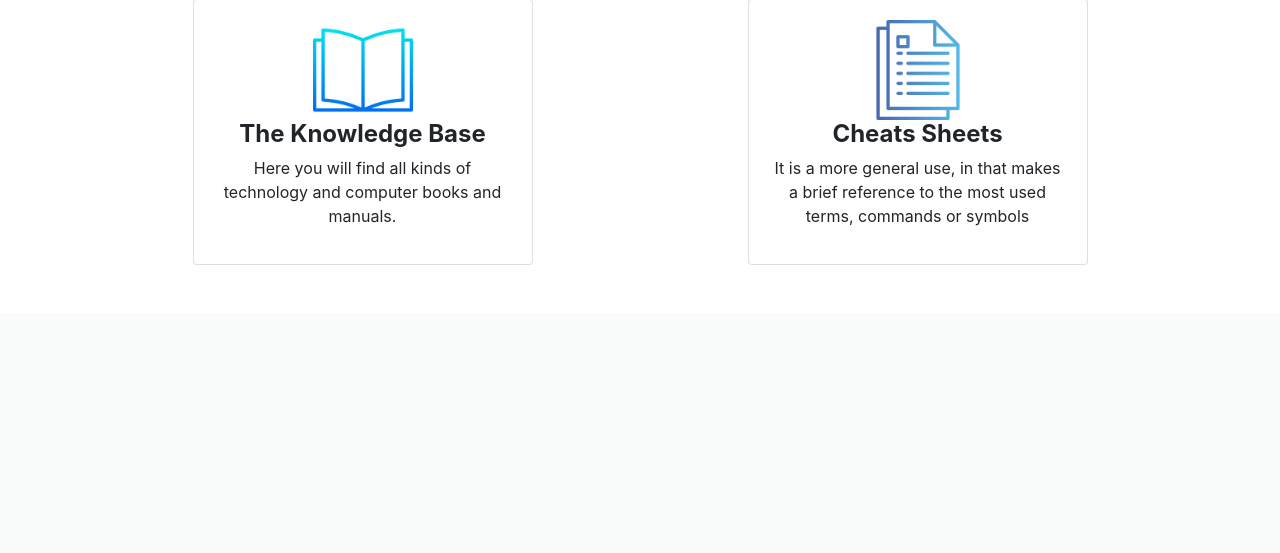
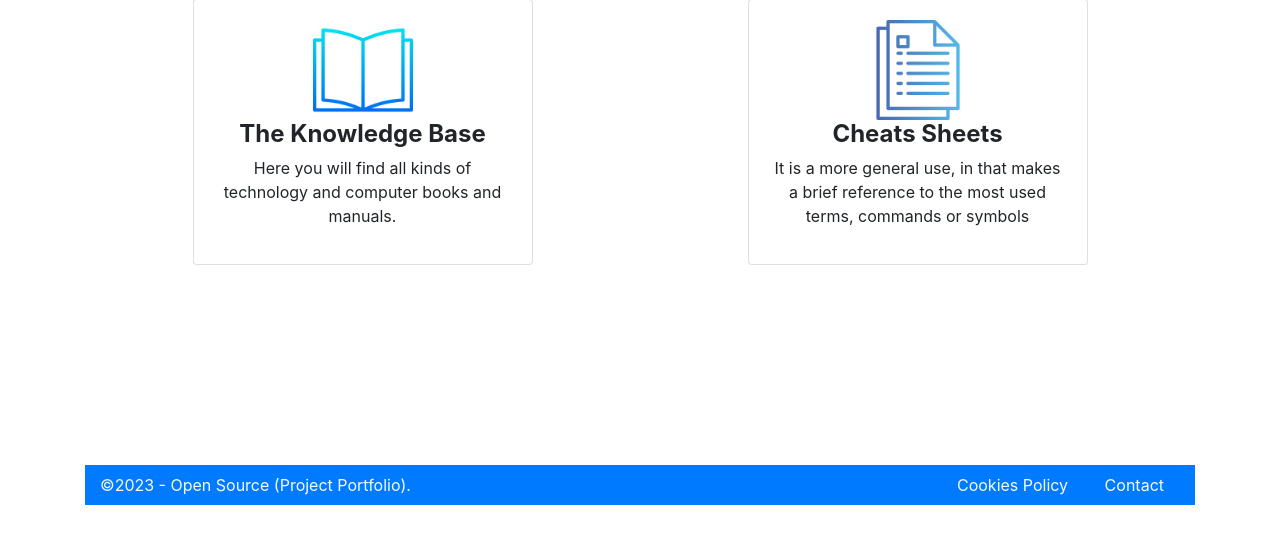
Before and after one commit to crasride/Dev-Resources-Management, a Django app: page / in a window 1280 px wide. Shown: the part 502-1055 px from the top of the page. Before the commit the page ends 767 px from the top, so only its background shows below. Run offline with Django 4.2, Linux system fonts and the light colour scheme; some libraries are stand-ins or nearby versions.

Commit message:
add page contact and coockies-policy

```diff
--- a/library/templates/base.html
+++ b/library/templates/base.html
@@ -76,7 +76,8 @@
 		{% block content %}
 		{% endblock %}
 	</div>
-
+	{% block footer %}{% endblock %}
+</body>
 	<!-- Link scripts de Bootstrap -->
 	<script src="https://code.jquery.com/jquery-3.2.1.slim.min.js"
 		integrity="sha384-KJ3o2DKtIkvYIK3UENzmM7KCkRr/rE9/Qpg6aAZGJwFDMVNA/GpGFF93hXpG5KkN"
--- a/library/templates/home.html
+++ b/library/templates/home.html
@@ -1,5 +1,4 @@
 {% extends 'base.html' %}
-
 
 {% block content %}
 
@@ -9,8 +8,7 @@
 	}
 </style>
 
-
-<div class="container" py-5>
+<div class="container">
 	<section class="card card-body mt-5">
 		<h1 class="text-center font-weight-bold">Help documentation for you projects</h1>
 		<h3 class="text-center title font-weight-bold">Seek and find, it's all here</h3>
@@ -47,3 +45,29 @@
 	</div>
 
 {% endblock %}
+
+{% block footer %}
+	<footer>
+		<div class="container-fluid bg-primary text-light py-2 footer-container">
+			<div class="row">
+				<div class="col-md accordion-body">
+					<span>©2023 - Open Source (Project Portfolio).</span>
+				</div>
+				<div class="col-md-6 text-right">
+					<a class="text-light mx-3" href="/cookies_policy">Cookies Policy</a>
+					<a class="text-light mx-3" href="/contact">Contact</a>
+				</div>
+			</div>
+		</div>
+	</footer>
+
+	<style>
+
+		.footer-container {
+  width: 100%;
+  margin-left: 0;
+  margin-right: 0;
+  margin-top: 200px;
+}
+	</style>
+{% endblock %}
--- a/library/views.py
+++ b/library/views.py
@@ -19,6 +19,12 @@
 
 def about(request):
     return render(request, 'about.html')
+
+def cookies_policy(request):
+    return render(request, 'cookies_policy.html')
+
+def contact(request):
+    return render(request, 'contact.html')
 
 # Definition of functions for interaction with the openlibrary-client (section)
 
--- a/system/urls.py
+++ b/system/urls.py
@@ -24,6 +24,8 @@
     path('admin/', admin.site.urls),
     path('', views.home, name='home'),
     path('about/', views.about, name='about'),
+    path('cookies_policy/', views.cookies_policy, name='cookies_policy'),
+    path('contact/', views.contact, name='contact'),
     path('signup/', views.signup, name='signup'),
     path('books/', views.books, name='books'),
     path('favorites/<int:book_id>/', views.favorites, name='favorites'),
```
Also changed, not shown: library/templates/about.html (+0 -12 lines), library/templates/contact.html (added, +31 -0 lines), library/templates/cookies_policy.html (added, +20 -0 lines), library/migrations/0006_alter_book_image_alter_book_pdf_link_alter_book_year_and_more.py (added), library/migrations/0007_alter_language_name.py (added), library/migrations/0008_alter_book_language.py (added), library/migrations/0009_alter_book_language_alter_language_name.py (added), library/migrations/0010_alter_language_name.py (added). Lines whose indentation alone changed are shown as unchanged.
